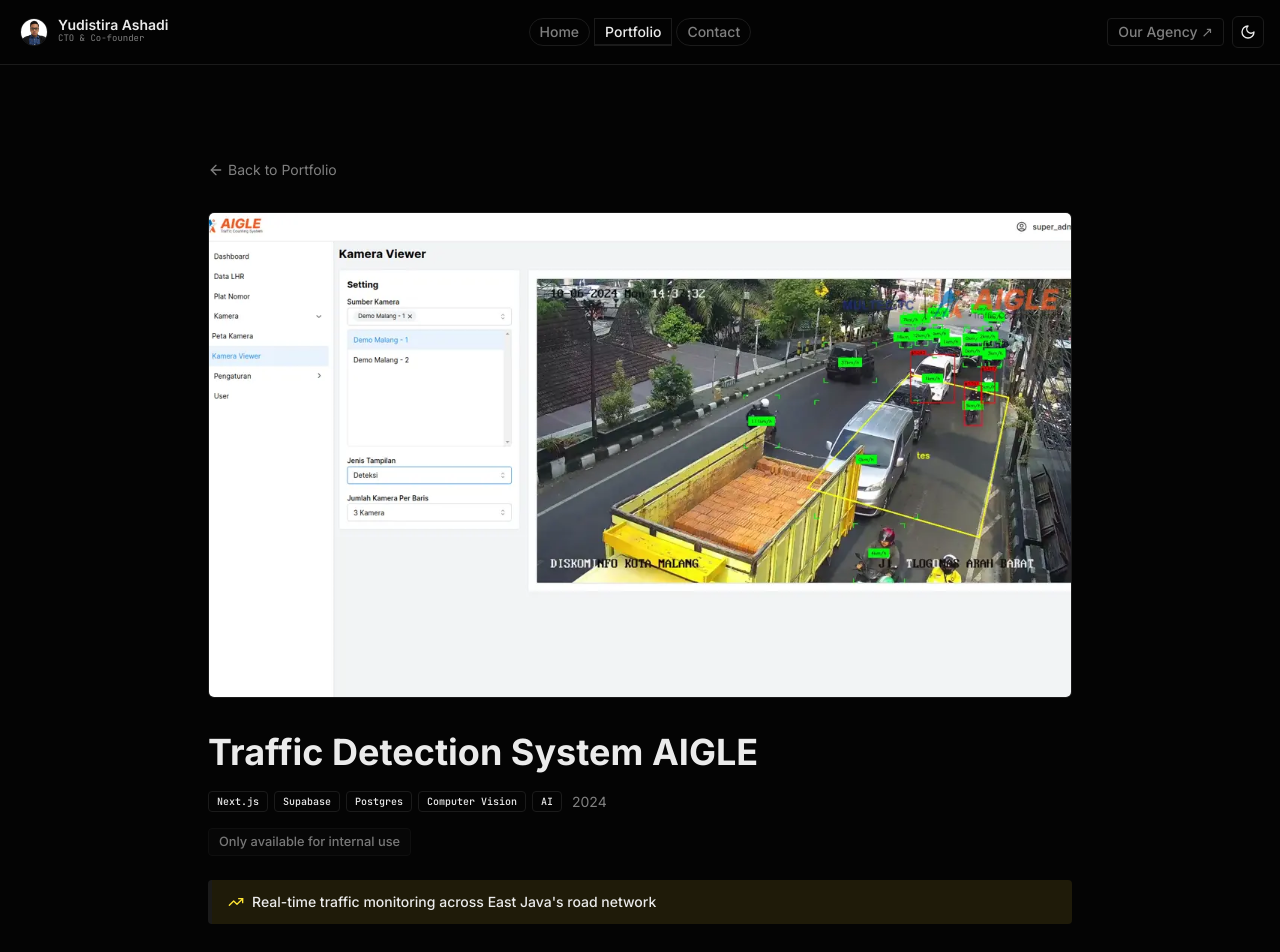
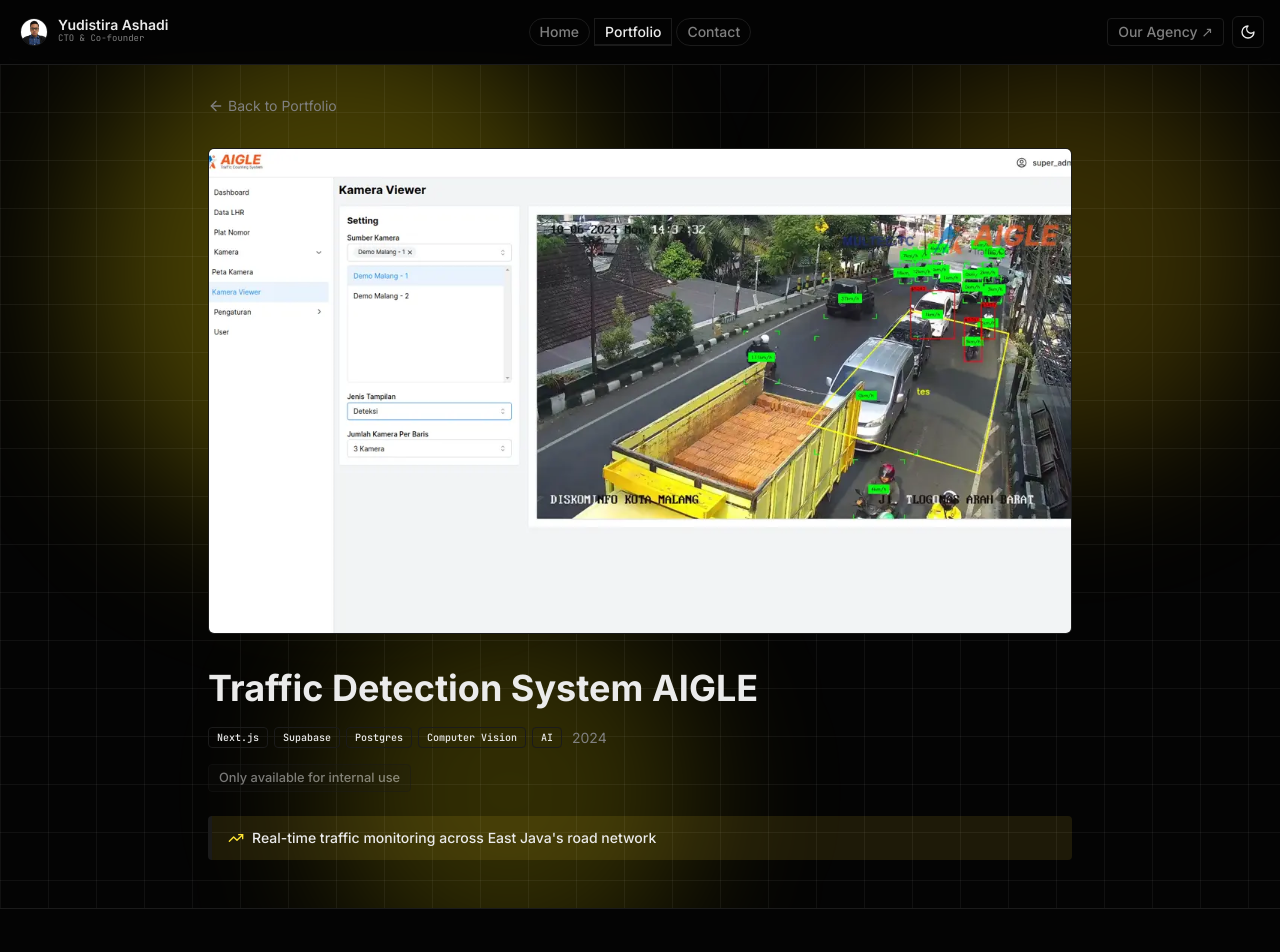
Before and after one commit to yudistiraashadi/portfolio-next-js, a Next.js app: page /portfolio/aigle in a window 1280 px wide. Shown: the top 952 px of the page. Built offline with nearby package versions, Linux system fonts and the light colour scheme.

Commit message:
feat: aurora header on detail page, fix nested main, consolidate bug fixes

```diff
--- a/src/app/portfolio/[slug]/page.tsx
+++ b/src/app/portfolio/[slug]/page.tsx
@@ -10,6 +10,7 @@ import { MDXRemote } from "next-mdx-remote/rsc";
 import Image from "next/image";
 import Link from "next/link";
 import { notFound } from "next/navigation";
+import { AuroraBackground } from "@/components/aurora-background";
 
 export function generateStaticParams() {
   return portfolioData.map((p) => ({ slug: p.slug }));
@@ -45,7 +46,10 @@ export default async function PortfolioDetailPage({
   const article = getPortfolioArticle(slug);
 
   return (
-    <main className="container mx-auto max-w-4xl px-4 pt-24 pb-16">
+    <>
+      {/* Header — aurora background */}
+      <AuroraBackground className="border-b border-border">
+        <div className="container mx-auto max-w-4xl px-4 pt-8 pb-10">
           {/* Back link */}
           <Link
             href="/portfolio"
@@ -102,12 +106,16 @@ export default async function PortfolioDetailPage({
 
           {/* Result highlight */}
           {portfolio.result && (
-        <div className="mb-8 flex items-start gap-2 rounded-md border-l-4 border-primary bg-primary/10 px-4 py-3">
+            <div className="mb-2 flex items-start gap-2 rounded-md border-l-4 border-primary bg-primary/10 px-4 py-3">
               <TrendingUp className="mt-0.5 size-4 shrink-0 text-primary" />
               <p className="text-sm font-medium text-foreground">{portfolio.result}</p>
             </div>
           )}
+        </div>
+      </AuroraBackground>
 
+      {/* Body */}
+      <div className="container mx-auto max-w-4xl px-4 pt-10 pb-16">
         {/* MDX Article */}
         {article && (
           <article className="prose prose-lg dark:prose-invert prose-headings:font-semibold prose-a:text-primary max-w-none">
@@ -128,6 +136,7 @@ export default async function PortfolioDetailPage({
             <ArrowRight className="ml-2 size-4" />
           </Link>
         </div>
-    </main>
+      </div>
+    </>
   );
 }
```
Lines whose indentation alone changed are shown as unchanged.
